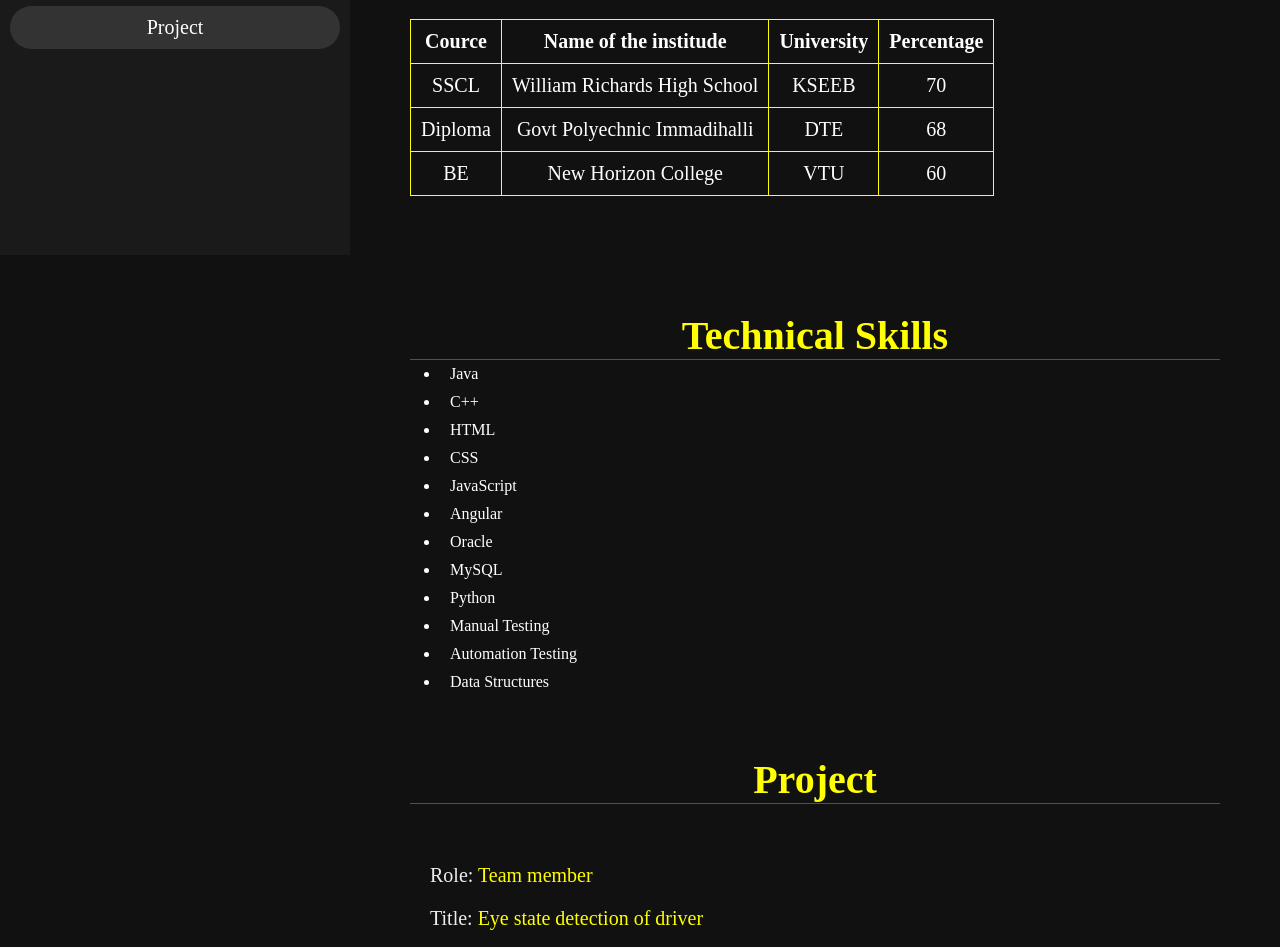
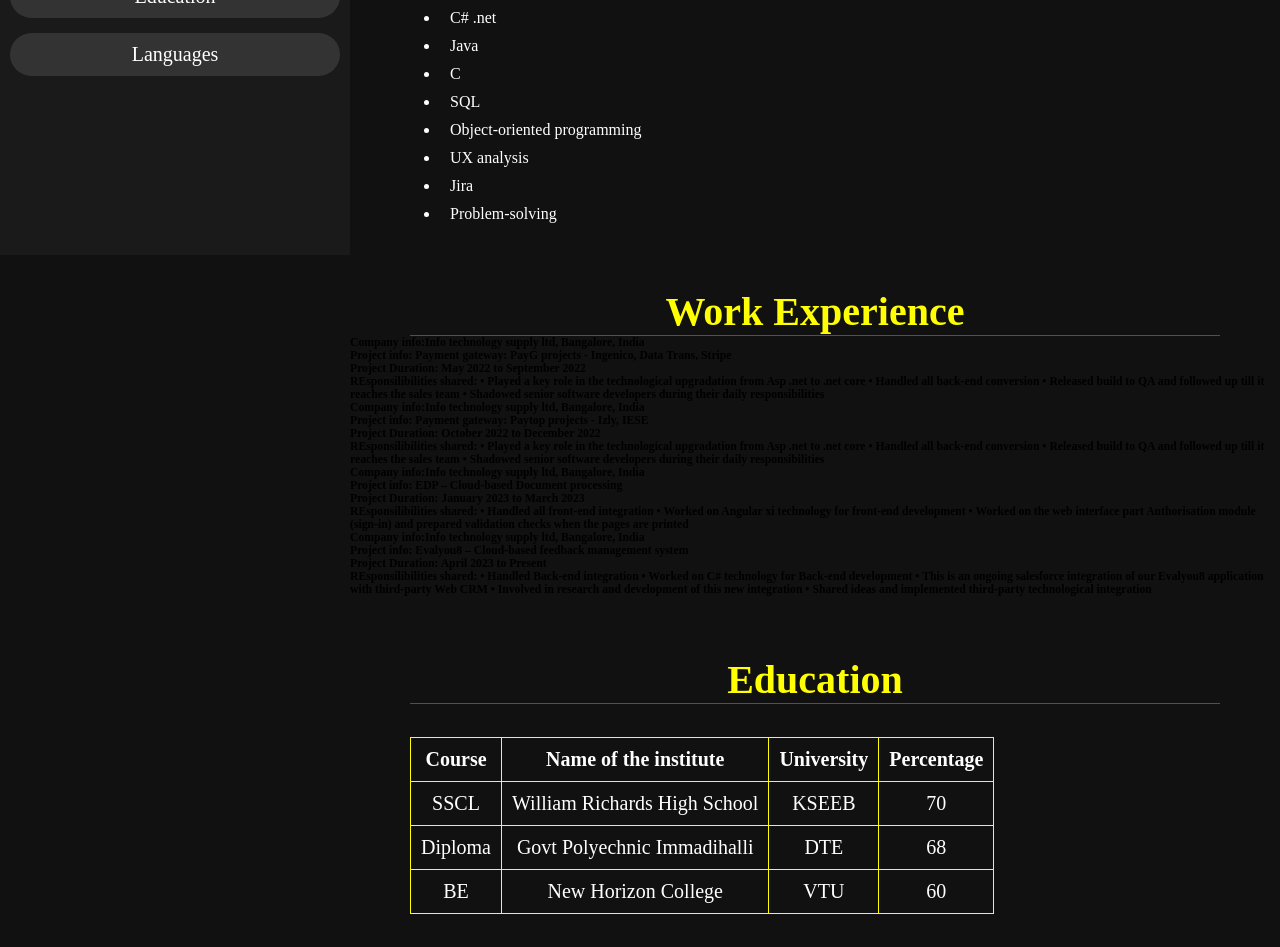
Before and after one commit to AshamolPushkaran/asha, a plain HTML site: page index.html in a window 1280 px wide. Shown: the part 545-1492 px from the top of the page. Drawn offline with Linux system fonts and the light colour scheme.

Commit message:
Add files via upload

```diff
--- a/index.html
+++ b/index.html
@@ -11,36 +11,105 @@
     <header>
        <div class="user">
        <img src="photo.jpg">
-       <h5 class="nm">Blessian D Jutike</h5>
-       <p class="jb">Student</p>
+       <h5 class="nm">Ashamol Pushkaran</h5>
+       <p class="jb">Software Developer</p>
        </div>
        <nav class="nv">
           <ul>
              <li><a href="#Details">Details</a></li>
+             <li><a href="#Work Experience">Project</a></li>
+             <li><a href="#Skills">Technical Skills</a></li>
              <li><a href="#Education">Education</a></li>
-             <li><a href="#Technical Skills">Technical Skills</a></li>
-             <li><a href="#Project">Project</a></li>
-          </ul>
+             <li><a href="#Languages">Languages</a></li>
+        </ul>
        </nav>
     </header>
     <section class="Details" id="Details">
         <h1 class="heading"><span>Details about me</span></h1>
         <div class="Row">
         <div class="det">
-             <h3><span>Name: </span>Blessian D Jutike</h3>
-             <h3><span>Age: </span>30</h3>
+             <h3><span>Name: </span>Ashamol Pushkaran</h3>
+             <h3><span>Age: </span>26</h3>
              <h3><span>Gender: </span>Female</h3>
-             <h3><span>Email: </span>blessi000@hmail.com</h3>
-             <h3><span>Phone_no: </span>9875555555</h3>
+             <h3><span>Email: </span>ashamolpushkaran97@gmail.com</h3>
+             <h3><span>Phone_no: </span>9448649450</h3>
         </div>
     </div>
     </section>
+
+<section class="Technical Skills" id="Technical Skills">
+    <h1 class="head"><span>Technical Skills</span></h1>
+    <div>
+    <ul id="lis">
+        <li>Software development lifecycle</li>
+        <li>C# .net</li>
+        <li>Java</li>
+        <li>C</li>
+        <li>SQL</li>
+        <li>Object-oriented programming</li>
+        <li>UX analysis</li>
+        <li>Jira</li>
+        <li>Problem-solving</li>
+    </ul>
+</div>
+</section>
+<section class="Work Experience" id="Work Experience">
+    <h1 class="heading"><span>Work Experience</span></h1>
+    <div class="Row">
+        <div class="det">
+    <h3><span>Company info:</span>Info technology supply ltd, Bangalore, India</h3>
+    <h3><span>Project info: </span>Payment gateway: PayG projects - Ingenico, Data Trans, Stripe</h3>
+    <h3><span>Project Duration: </span>May 2022 to September 2022</h3>
+    <h3><span>REsponsilibilities shared: </span>•	Played a key role in the technological upgradation from Asp .net to .net core
+        •	Handled all back-end conversion
+        •	Released build to QA and followed up till it reaches the sales team
+        •	Shadowed senior software developers during their daily responsibilities
+    </h3>
+        </div>
+    </div>
+    <div class="Row">
+        <div class="det">
+    <h3><span>Company info:</span>Info technology supply ltd, Bangalore, India</h3>
+    <h3><span>Project info: </span>Payment gateway: Paytop projects - Izly, IESE</h3>
+    <h3><span>Project Duration: </span>October 2022 to December 2022</h3>
+    <h3><span>REsponsilibilities shared: </span>•	Played a key role in the technological upgradation from Asp .net to .net core
+        •	Handled all back-end conversion
+        •	Released build to QA and followed up till it reaches the sales team
+        •	Shadowed senior software developers during their daily responsibilities
+    </h3>
+        </div>
+    </div>
+    <div class="Row">
+        <div class="det">
+    <h3><span>Company info:</span>Info technology supply ltd, Bangalore, India</h3>
+    <h3><span>Project info: </span>EDP – Cloud-based Document processing</h3>
+    <h3><span>Project Duration: </span>January 2023 to March 2023</h3>
+    <h3><span>REsponsilibilities shared: </span>•	Handled all front-end integration
+        •	Worked on Angular xi technology for front-end development
+        •	Worked on the web interface part Authorisation module (sign-in) and prepared validation checks when the pages are printed
+    </h3>
+        </div>
+    </div>
+    <div class="Row">
+        <div class="det">
+    <h3><span>Company info:</span>Info technology supply ltd, Bangalore, India</h3>
+    <h3><span>Project info: </span>Evalyou8 – Cloud-based feedback management system</h3>
+    <h3><span>Project Duration: </span>April 2023 to Present</h3>
+    <h3><span>REsponsilibilities shared: </span>•	Handled Back-end integration
+        •	Worked on C# technology for Back-end development
+        •	This is an ongoing salesforce integration of our Evalyou8 application with third-party Web CRM
+        •	Involved in research and development of this new integration
+        •	Shared ideas and implemented third-party technological integration
+    </h3>
+        </div>
+    </div>
+</section>
 <section class="Education" id="Education">
     <h1 class="title"><span>Education</span></h1><br><br><br>
     <table>
         <tr>
-            <th>Cource</th>
-            <th>Name of the institude</th>
+            <th>Course</th>
+            <th>Name of the institute</th>
             <th>University</th>
             <th>Percentage</th>
         </tr>
@@ -65,42 +134,17 @@
     </table>
 </section>
 <br><br><br><br><br><br>
-<section class="Technical Skills" id="Technical Skills">
-    <h1 class="head"><span>Technical Skills</span></h1>
+<section class="Languages" id="Languages">
+    <h1 class="head"><span>Languages</span></h1>
     <div>
     <ul id="lis">
-        <li>Java</li>
-        <li>C++</li>
-        <li>HTML</li>
-        <li>CSS</li>
-        <li>JavaScript</li>
-        <li>Angular</li>
-        <li>Oracle</li>
-        <li>MySQL</li>
-        <li>Python</li>
-        <li>Manual Testing</li>
-        <li>Automation Testing</li>
-        <li>Data Structures</li>
+        <li>English</li>
+        <li>Hindi</li>
+        <li>Kannada</li>
+        <li>Malayalam</li>
+        <li>Tamil</li>
+        <li>Telugu</li>
     </ul>
-</div>
-</section>
-<section class="Project" id="Project">
-    <h1 class="heading"><span>Project</span></h1>
-    <div class="Row">
-        <div class="det">
-    <h3><span>Role: </span>Team member</h3>
-    <h3><span>Title: </span>Eye state detection of driver</h3>
-    <h3><span>Description: </span>Developing intelligent systems to prevent accidents
-                can be bery effective in minimizingaccident death toll.
-                Drivers fatigue is one of the major causes of traffic
-                accidents,particularly for drivers of large vehicles
-                (such as buses and heavy trucks)due to prolonged driving
-                in working conditions. This project detects the signs of
-                fatigue and sleepiness in the face of the person at the
-                time of driving in this model, the person's face is filmed
-                by a camera in the first step by receiving video sequence,
-                the level of drowsiness is detected.</h3>
-            </div>
 </div>
 </section>
 </body>
```
Also changed, not shown: Photo.jpg (added).
